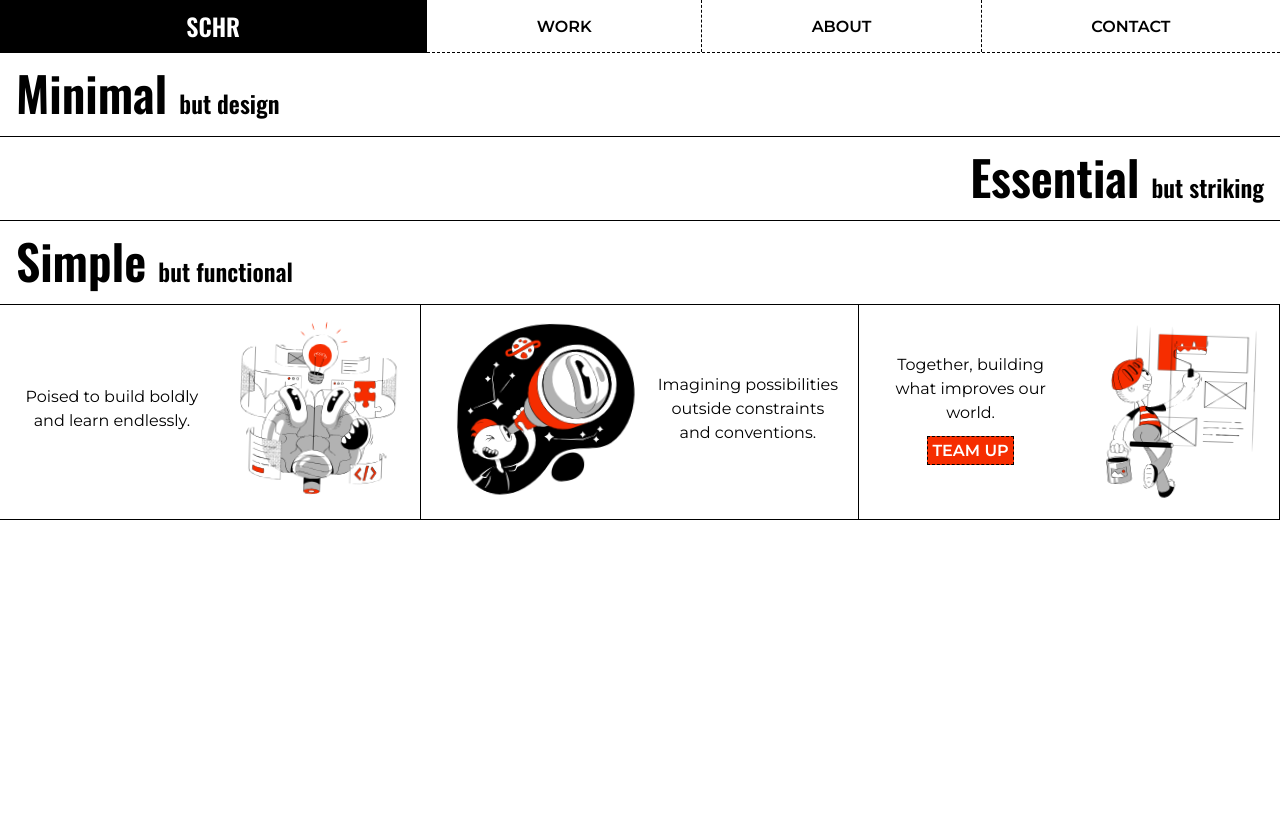
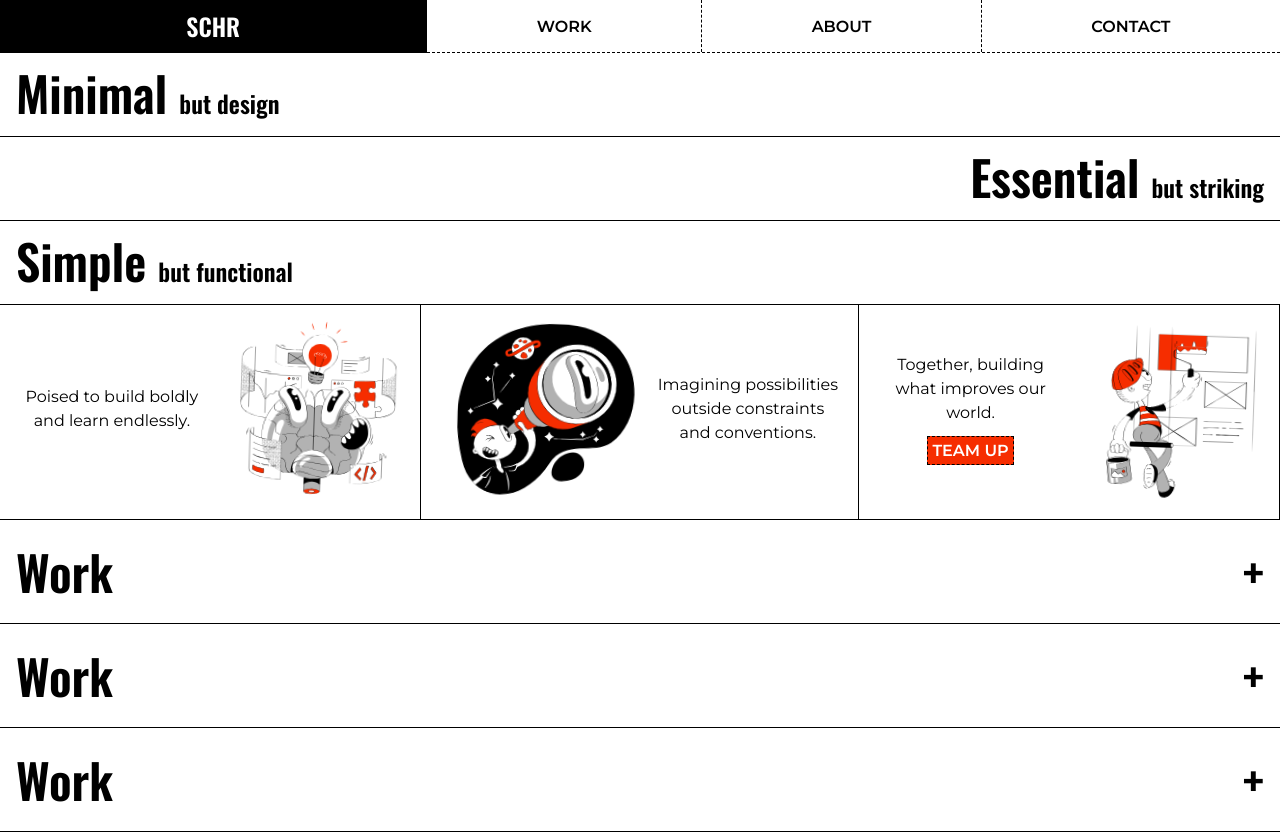
Before and after one commit to chamale-rac/portfolio, a React (Vite) app: page / in a window 1280 px wide. Before the commit the page ends 800 px from the top, so only its background shows below. Built offline with nearby package versions, Linux system fonts and the light colour scheme.

Commit message:
Collapse icon

```diff
--- a/src/app.jsx
+++ b/src/app.jsx
@@ -1,5 +1,5 @@
 import React from 'react'
-import { NavBar, Section, Hero } from '@layouts'
+import { NavBar, Section, Hero, Work } from '@layouts'
 
 const App = () => {
   return (
@@ -10,6 +10,15 @@ const App = () => {
       <Section>
         <Hero />
       </Section>
+      <Section>
+        <Work />
+      </Section>
+      <Section>
+        <Work />
+      </Section>
+      <Section>
+        <Work />
+      </Section>
     </div>
   )
 }
--- /dev/null
+++ b/src/components/Collapse/Collapse.jsx
@@ -0,0 +1,41 @@
+import React, { useState, useRef, useEffect } from 'react'
+import PropTypes from 'prop-types'
+import * as styles from './Collapse.module.css'
+
+const Collapse = ({ children, title = 'title' }) => {
+  const [isClosed, setIsClosed] = useState(true)
+  const [contentHeight, setContentHeight] = useState(null)
+
+  const contentRef = useRef()
+
+  useEffect(() => {
+    setContentHeight(contentRef.current.scrollHeight)
+  }, [])
+
+  return (
+    <div>
+      <div
+        onClick={() => setIsClosed(!isClosed)}
+        className={`${styles.title} font-heading ${
+          isClosed ? '' : styles.closed
+        }`}
+      >
+        <div className={styles.title_text}>{title} </div>
+      </div>
+      <div
+        className={`${styles.content} ${isClosed ? styles.closed : ''}`}
+        style={{ maxHeight: isClosed ? 0 : contentHeight }}
+        ref={contentRef}
+      >
+        {children}
+      </div>
+    </div>
+  )
+}
+
+Collapse.propTypes = {
+  children: PropTypes.node.isRequired,
+  title: PropTypes.string.isRequired,
+}
+
+export default Collapse
--- /dev/null
+++ b/src/components/Collapse/Collapse.module.css
@@ -0,0 +1,71 @@
+.title {
+  cursor: pointer;
+  padding: 1rem;
+  position: relative;
+  border-bottom: 1px solid var(--ink-dark);
+  display: flex;
+  background-color: var(--ink-light);
+  overflow: hidden;
+}
+
+.title::before {
+  position: absolute;
+  left: 0;
+  bottom: 0;
+  content: '';
+  width: 100%;
+  height: 100%;
+  background-color: var(--ink-dark);
+  transform-origin: 0 bottom 0;
+  transform: scaleY(0);
+  transition: 0.9s cubic-bezier(0.175, 0.885, 0.32, 1.275);
+}
+
+.title::after {
+  position: absolute;
+  content: '+';
+  right: 0;
+  padding-right: 1rem;
+  transition: 0.9s cubic-bezier(0.175, 0.885, 0.32, 1.275);
+}
+
+.title:hover {
+  color: var(--ink-light);
+  transition-delay: 0.4s;
+}
+
+.title:hover::before {
+  transform: scaleY(1);
+  transition-delay: 0.4s;
+}
+
+.title.closed::after {
+  color: var(--ink-dark);
+  transition-delay: 0.2s;
+}
+
+.title.closed::before {
+  transform: scaleY(1);
+  background-color: var(--ink-dark);
+}
+
+.title.closed {
+  color: var(--ink-light);
+}
+
+.content {
+  overflow: hidden;
+  border-bottom: 1px solid black;
+  transition: max-height 0.4s cubic-bezier(0.645, 0.045, 0.355, 1),
+    border-bottom 0.4s cubic-bezier(0.645, 0.045, 0.355, 1);
+}
+
+.content.closed {
+  max-height: 0;
+  border-bottom: 0px solid transparent;
+}
+
+.title_text {
+  position: relative;
+  transition: 0.4s ease-out;
+}
--- /dev/null
+++ b/src/components/index.js
@@ -0,0 +1,3 @@
+import Collapse from './Collapse/Collapse'
+
+export { Collapse }
--- a/src/layouts/NavBar/NavBar.module.css
+++ b/src/layouts/NavBar/NavBar.module.css
@@ -17,7 +17,7 @@
   background-color: var(--ink-highlight);
   color: var(--ink-light);
   cursor: pointer;
-  transition: background-color 0.1s ease, color 0.1 ease;
+  transition: background-color 0.1s ease, color 0.1s ease;
 }
 
 .logo > h1 {
@@ -41,7 +41,7 @@
   justify-content: center;
   border-right: 1px dashed var(--ink-dark);
   cursor: pointer;
-  transition: background-color 0.1s ease, color 0.1 ease;
+  transition: background-color 0.2s ease, color 0.1s ease;
   background-color: var(--ink-light);
 }
 
@@ -50,5 +50,6 @@
 }
 
 .options > ul:hover {
-  background-color: var(--ink-medium);
+  opacity: 0.9;
+  color: var(--ink-highlight);
 }
--- /dev/null
+++ b/src/layouts/Work/Work.jsx
@@ -0,0 +1,15 @@
+import React from 'react'
+import { Collapse } from '@components'
+// eslint-disable-next-line no-unused-vars
+import * as styles from './Work.module.css'
+
+const Work = () => {
+  return (
+    <Collapse title="Work">
+      <div>element 1</div>
+      <div>element 2</div>
+    </Collapse>
+  )
+}
+
+export default Work
--- a/src/layouts/index.js
+++ b/src/layouts/index.js
@@ -1,5 +1,6 @@
 import NavBar from './NavBar/NavBar'
 import Section from './Section/Section'
 import Hero from './Hero/Hero'
+import Work from './Work/Work'
 
-export { NavBar, Section, Hero }
+export { NavBar, Section, Hero, Work }
```
Also changed, not shown: src/layouts/Work/Work.module.css (added).
